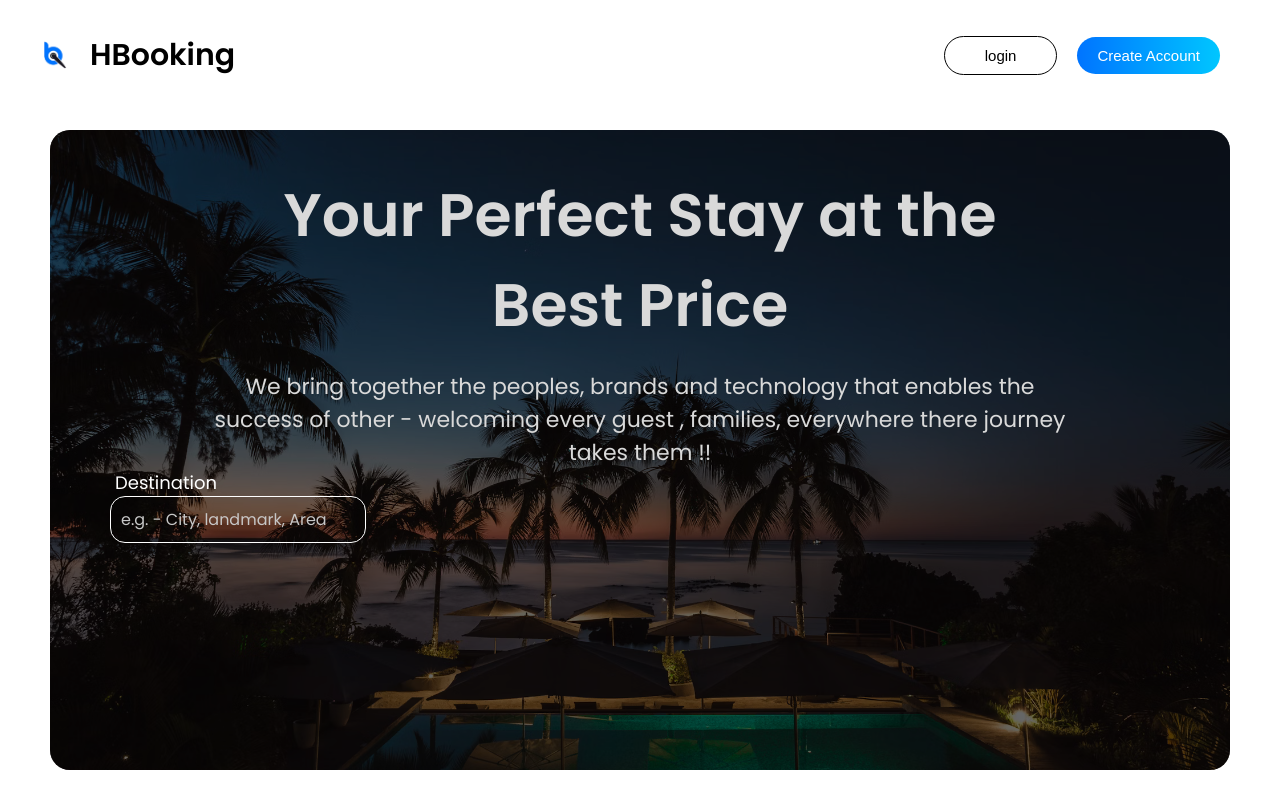
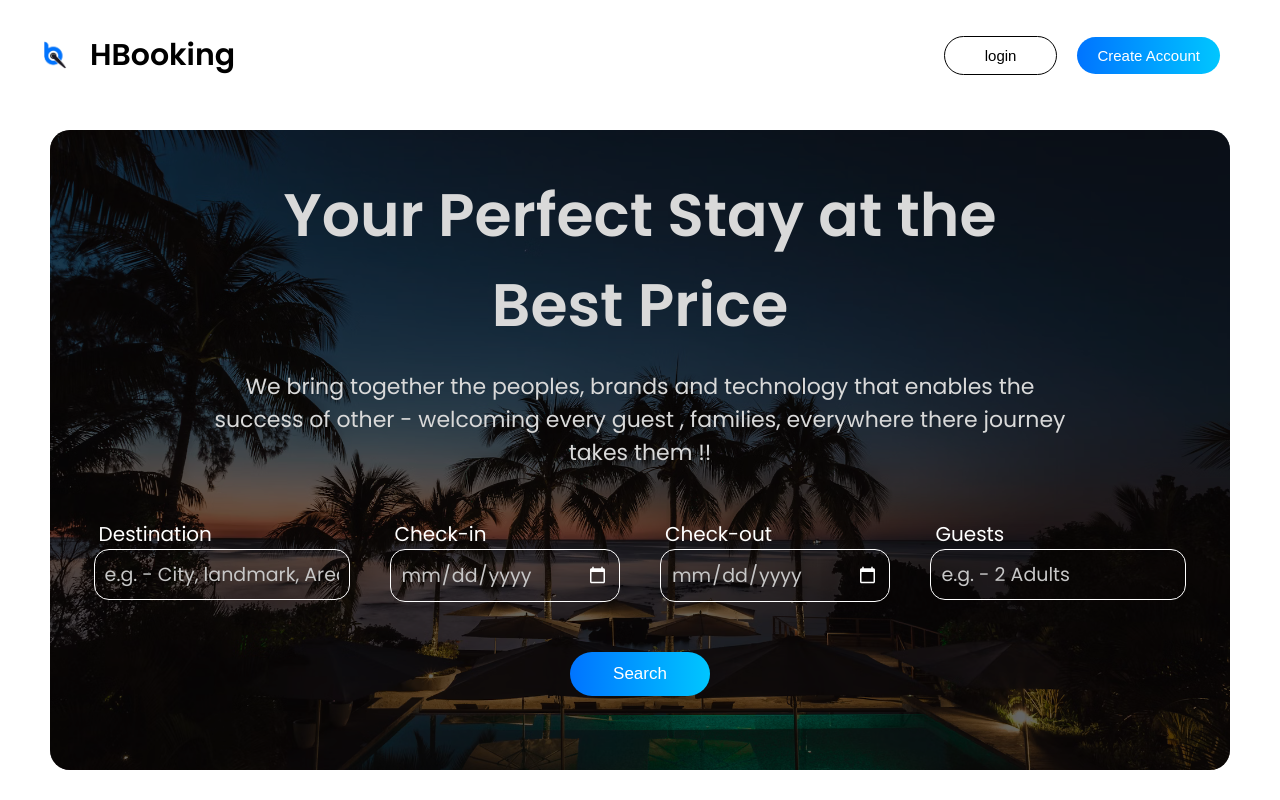
Before and after one commit to lakshya001-AI/Hotel_Booking_SkillsAcademy, a React (Vite) app in the folder Frontend/: page / in a window 1280 px wide. Built offline with nearby package versions, Linux system fonts and the light colour scheme.

Commit message:
commit changes

```diff
--- a/Frontend/src/App.module.css
+++ b/Frontend/src/App.module.css
@@ -134,9 +134,10 @@ html, body{
 
 .bookingInfoInputDiv{
     width: 100%;
-    height: 100%;
     display: flex;
     flex-direction: row;
+    justify-content: center;
+    margin-top: 50px;
 }
 
 .destinationInputFieldDiv{
@@ -144,18 +145,17 @@ html, body{
     align-items: start;
     flex-direction: column;
     justify-content: start;
-    margin-left: 40px;
 }
 
 .destinationInputFieldDiv p{
     margin-left: 5px;
-    font-size: 18px;
+    font-size: 20px;
 }
 
 .destinationInputField{
     padding: 10px;
     width: 20vmax;
-    font-size: 16px;
+    font-size: 19px;
     border-radius: 15px;
     border: solid 1px white;
     background-color: transparent;
@@ -168,3 +168,88 @@ html, body{
     color: rgb(199, 199, 199);
     font-family: "Poppins", sans-serif;
 }
+
+.checkInInputFieldDiv{
+    display: flex;
+    align-items: start;
+    flex-direction: column;
+    justify-content: start;
+    margin-left: 40px;
+}
+
+
+.checkInInputFieldDiv p{
+    margin-left: 5px;
+    font-size: 20px;
+}
+
+.checkInInputField{
+    padding: 10px;
+    width: 18vmax;
+    font-size: 19px;
+    border-radius: 15px;
+    border: solid 1px white;
+    background-color: transparent;
+    outline: 0;
+    /* color: white; */
+    color: rgb(199, 199, 199);
+    font-family: "Poppins", sans-serif;
+    cursor: pointer;
+}
+
+.checkInInputField::placeholder{
+    color: rgb(199, 199, 199);
+    font-family: "Poppins", sans-serif;
+}
+
+.checkInInputField::-webkit-calendar-picker-indicator {
+    filter: invert(1);
+    cursor: pointer;
+    color: rgb(199, 199, 199);
+}
+
+.guestInputFieldDiv{
+    display: flex;
+    align-items: start;
+    flex-direction: column;
+    justify-content: start;
+    margin-left: 40px;
+}
+
+
+.guestInputFieldDiv p{
+    margin-left: 5px;
+    font-size: 20px;
+}
+
+.searchBtnDiv{
+    width: 100%;
+    display: flex;
+    align-items: center;
+    justify-content: center;
+    margin-top: 50px;
+}
+
+.searchBtn{
+    padding: 12px;
+    width: 11vmax;
+    font-size: 17px;
+    border-radius: 25px;
+    /* background-color:  #0074ff; */
+    background: linear-gradient(to right, #0074ff, #00c6ff);
+    border: 0;
+    cursor: pointer;
+    color: white;
+}
+
+.searchBtn:hover{
+    padding: 12px;
+    width: 11vmax;
+    font-size: 17px;
+    border-radius: 25px;
+    /* background-color:  #0074ff; */
+    background: linear-gradient(to left, #0074ff, #00c6ff);
+    border: 0;
+    cursor: pointer;
+    color: white;
+}
--- a/Frontend/src/Components/mainPage.jsx
+++ b/Frontend/src/Components/mainPage.jsx
@@ -41,6 +41,31 @@ export default function MainPage() {
                     className={Style.destinationInputField}
                   />
                 </div>
+                <div className={Style.checkInInputFieldDiv}>
+                  <p>Check-in</p>
+                  <input
+                    type="date"
+                    className={Style.checkInInputField}
+                  />
+                </div>
+                <div className={Style.checkInInputFieldDiv}>
+                  <p>Check-out</p>
+                  <input
+                    type="date"
+                    className={Style.checkInInputField}
+                  />
+                </div>
+                <div className={Style.guestInputFieldDiv}>
+                  <p>Guests</p>
+                  <input
+                    type="text"
+                    placeholder="e.g. - 2 Adults"
+                    className={Style.destinationInputField}
+                  />
+                </div>
+              </div>
+              <div className={Style.searchBtnDiv}>
+              <button className={Style.searchBtn}>Search</button>
               </div>
             </div>
           </div>
```
